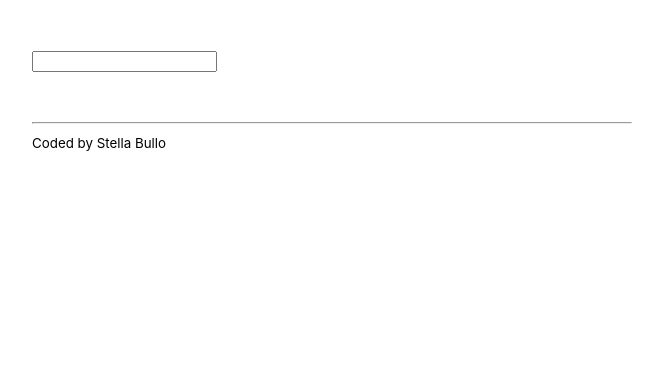
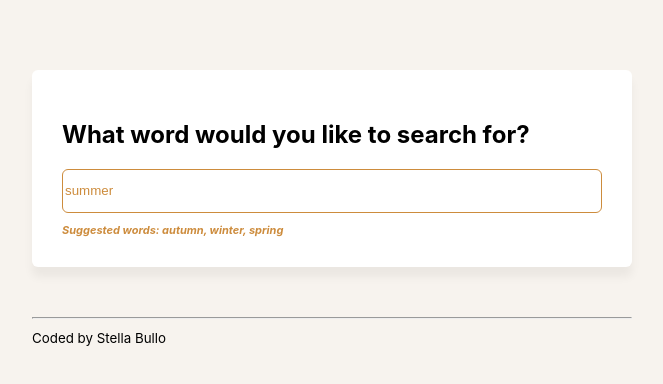
Before and after one commit to Stella5791/Dictionary, a React (Create React App) app: page / in a window 1280 px wide. Shown: the top 384 px of the page, without its empty margins (308-971 px from the left). Built offline with nearby package versions, Linux system fonts and the light colour scheme; no server answers.

Commit message:
added css for each component and improved ux

```diff
--- a/src/App.js
+++ b/src/App.js
@@ -7,8 +7,7 @@
     <div className="App">
       <div className="container">
         <main>
-
-          <Dictionary />
+          <Dictionary defaultKeyword="summer" />
         </main>
         <footer className="App-footer">
           <hr />
--- a/src/Dictionary.css
+++ b/src/Dictionary.css
@@ -0,0 +1,23 @@
+.Dictionary section {
+  background-color: white;
+  padding: 30px;
+  border-radius: 6px;
+  box-shadow: 0 10px 10px rgba(0 0 0 / 5%);
+  margin: 20px 0;
+}
+.Dictionary input {
+  width: 100%;
+  line-height: 3;
+  padding: 6px 10 px;
+  color: #cd8c3d;
+  border-radius: 6px;
+  border: 1px solid #cd8c3d;
+}
+
+.Dictionary .hint {
+  font-size: 11px;
+  margin-top: 10px;
+  color: #cd8c3d;
+  font-style: italic;
+  font-weight: bold;
+}
--- a/src/Dictionary.js
+++ b/src/Dictionary.js
@@ -3,31 +3,48 @@
 import Results from "./Results";
 import "./Dictionary.css";
 
-export default function Dictionary() {
-  let [keyword, setKeyword] = useState("");
+export default function Dictionary(props) {
+  let [keyword, setKeyword] = useState(props.defaultKeyword);
   let [results, setResults] = useState(null);
-
+  let [loaded, setLoaded] = useState(false);
   function handleResponse(response) {
     setResults(response.data[0]);
   }
-
-  function Search(event) {
+  function search() {
+    let apiUrl = `https://api.dictionaryapi.dev/api/v2/entries/en/${keyword}`;
+    axios.get(apiUrl).then(handleResponse);
+  }
+  function handleSubmit(event) {
     event.preventDefault();
-
-    let apiUrl = `https://api.dictionaryapi.dev/api/v2/entries/en/${keyword}`;
-
-    axios.get(apiUrl).then(handleResponse);
+    search();
   }
   function handleKeywordChange(event) {
     setKeyword(event.target.value);
   }
+  function load() {
+    setLoaded(true);
+    search();
+  }
 
+  if (loaded) {
     return (
       <div className="Dictionary">
-      <form onSubmit={Search}>
-        <input type="Search" onChange={handleKeywordChange} />
+        <section>
+          <h1> What word would you like to search for?</h1>
+          <form onSubmit={handleSubmit}>
+            <input
+              type="Search"
+              onChange={handleKeywordChange}
+              defaultValue={props.defaultKeyword}
+            />
           </form>
+          <div className="hint">Suggested words: autumn, winter, spring</div>
+        </section>
         <Results results={results} />
       </div>
     );
+  } else {
+    load();
+    return "Loading";
   }
+}
--- /dev/null
+++ b/src/Meaning.css
@@ -0,0 +1,12 @@
+.Meaning h3 {
+  font-size: 24px;
+  line-height: 1.5;
+  font-weight: bold;
+}
+
+.Meaning .example {
+  font-size: 15px;
+  color: #cd8c3d;
+  font-style: italic;
+  margin-top: 10px;
+}
--- a/src/Meaning.js
+++ b/src/Meaning.js
@@ -1,4 +1,6 @@
 import React from "react";
+import "./Meaning.css";
+
 import Synonyms from "./Synonyms";
 export default function Meaning(props) {
   console.log(props.meaning);
@@ -8,14 +10,10 @@
       {props.meaning.definitions.map(function (definition, index) {
         return (
           <div key={index}>
-            <p>
-              <strong>Definition</strong> {definition.definition}
-              <br />
-              <strong>Example</strong>
-              <em>{definition.example}</em>
-              <br />
-              <Synonyms synonyms={definition.synonyms} />
-            </p>
+            <div className="definition">{definition.definition}</div>
+            <div className="example">{definition.example}</div>
+
+            <Synonyms synonyms={definition.synonyms} />
           </div>
         );
       })}
--- /dev/null
+++ b/src/Phonetic.css
@@ -0,0 +1,18 @@
+.Phonetic {
+  margin: 25px 0;
+}
+.Phonetic a {
+  color: #cd8c3d;
+  border: 1px solid #cd8c3d;
+  text-decoration: none;
+  padding: 8px 15px;
+  font-size: 12px;
+  font-weight: bold;
+  margin-right: 10px;
+  border-radius: 20px;
+  transition: all 150ms ease-in-out;
+}
+.Phonetic a:hover {
+  background: #cd8c3d;
+  color: white;
+}
--- a/src/Phonetic.js
+++ b/src/Phonetic.js
@@ -1,4 +1,5 @@
 import React from "react";
+import "./Phonetic.css";
 
 export default function Phonetic(props) {
   return (
@@ -6,7 +7,6 @@
       <a href={props.phonetic.audio} target="blank">
         Listen
       </a>
-      <br />
       {props.phonetic.text}
     </div>
   );
--- /dev/null
+++ b/src/Results.css
@@ -0,0 +1,5 @@
+.Results h2 {
+  font-size: 36px;
+  font-weight: bold;
+  line-height: 1.5;
+}
--- a/src/Results.js
+++ b/src/Results.js
@@ -1,11 +1,13 @@
 import React from "react";
 import Phonetic from "./Phonetic";
 import Meaning from "./Meaning";
+import "./Results.css";
 
 export default function Result(props) {
   if (props.results) {
     return (
       <div className="Results">
+        <section>
           <h2>{props.results.word}</h2>
           {props.results.phonetics.map(function (phonetic, index) {
             return (
@@ -14,12 +16,12 @@
               </div>
             );
           })}
-
+        </section>
         {props.results.meanings.map(function (meaning, index) {
           return (
-            <div key={index}>
+            <section key={index}>
               <Meaning meaning={meaning} />
-            </div>
+            </section>
           );
         })}
       </div>
--- /dev/null
+++ b/src/Synonyms.css
@@ -0,0 +1,12 @@
+.Synonyms {
+  margin: 15px 0;
+  padding: 0;
+}
+
+.Synonyms li {
+  font-size: 15px;
+  display: inline-block;
+  padding: 5px 10px;
+  line-height: 1;
+  text-decoration: underline;
+}
--- a/src/Synonyms.js
+++ b/src/Synonyms.js
@@ -1,4 +1,5 @@
 import React from "react";
+import "./Synonyms.css";
 
 export default function Synonyms(props) {
   if (props.synonyms) {
--- a/src/index.css
+++ b/src/index.css
@@ -1,13 +1,14 @@
 body {
   margin: 0;
-  font-family: -apple-system, BlinkMacSystemFont, 'Segoe UI', 'Roboto', 'Oxygen',
-    'Ubuntu', 'Cantarell', 'Fira Sans', 'Droid Sans', 'Helvetica Neue',
+  font-family: -apple-system, BlinkMacSystemFont, "Segoe UI", "Roboto", "Oxygen",
+    "Ubuntu", "Cantarell", "Fira Sans", "Droid Sans", "Helvetica Neue",
     sans-serif;
   -webkit-font-smoothing: antialiased;
   -moz-osx-font-smoothing: grayscale;
+  background-color: #f7f3ee;
 }
 
 code {
-  font-family: source-code-pro, Menlo, Monaco, Consolas, 'Courier New',
+  font-family: source-code-pro, Menlo, Monaco, Consolas, "Courier New",
     monospace;
 }
```
Also changed, not shown: src/dictionary2.jpg (added). Lines whose indentation alone changed are shown as unchanged.
